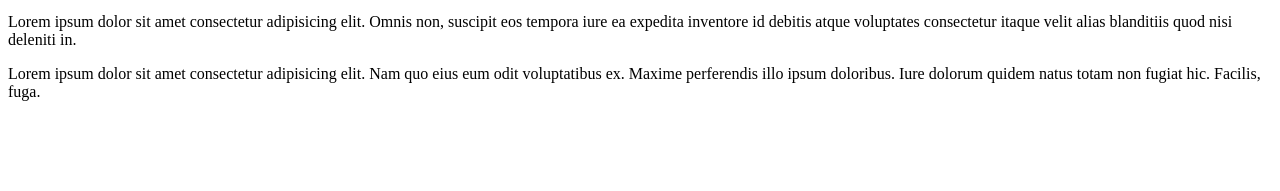
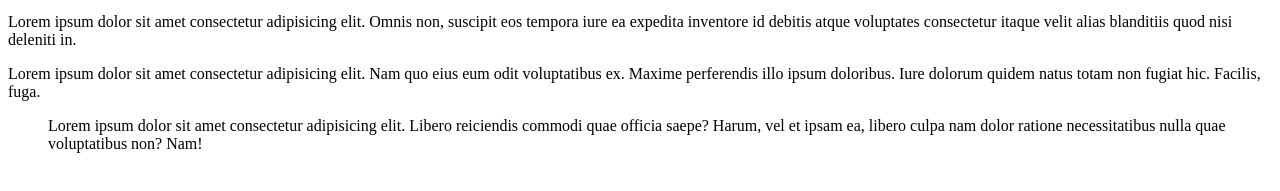
Before and after one commit to yryskulKuttubaeva/css-1, a plain HTML site: page index.html in a window 1280 px wide. Shown: the part 119-310 px from the top of the page. Drawn offline with Linux system fonts and the light colour scheme.

Commit message:
Added a new blockoute

```diff
--- a/index.html
+++ b/index.html
@@ -18,6 +18,9 @@
     </p>
     <p id="hello">Lorem ipsum dolor sit amet consectetur adipisicing elit. Nam quo eius eum odit voluptatibus ex. Maxime
         perferendis illo ipsum doloribus. Iure dolorum quidem natus totam non fugiat hic. Facilis, fuga.</p>
+    <blockquote class="hello">Lorem ipsum dolor sit amet consectetur adipisicing elit. Libero reiciendis commodi quae
+        officia saepe? Harum, vel et ipsam ea, libero culpa nam dolor ratione necessitatibus nulla quae voluptatibus
+        non? Nam!</blockquote>
 </body>
 
 </html>
```
